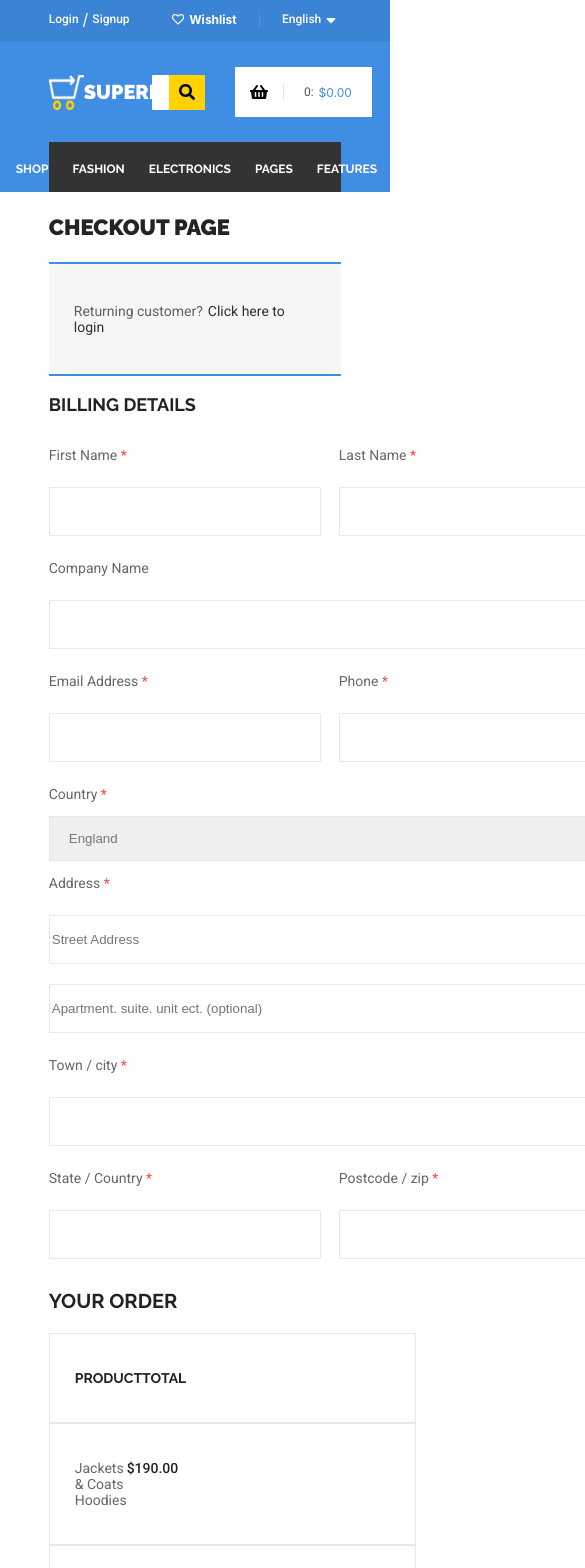
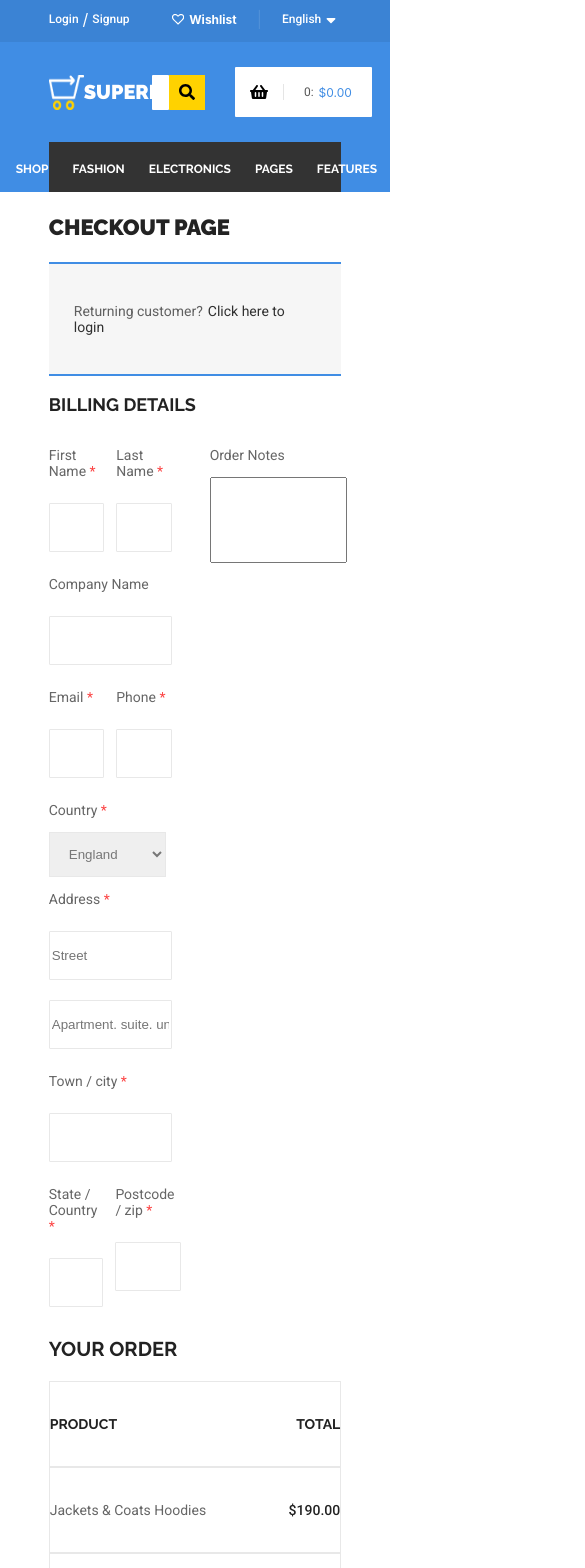
Before and after one commit to Den-programmer/Internet-store, a React app: page /Checkout in a window 390 px wide. Shown: the top 1568 px of the page, 585 px wide, since content can reach past the window. Built offline with nearby package versions, Linux system fonts and the light colour scheme.

Commit message:
Responsive checkout page

```diff
--- a/src/assets/locals/en/translation.json
+++ b/src/assets/locals/en/translation.json
@@ -99,10 +99,10 @@
     "first_name": "First Name",
     "last_name": "Last Name",
     "company_name": "Company Name",
-    "email_address": "Email Address",
+    "email_address": "Email",
     "country": "Country",
     "England": "England",
-    "street_address": "Street Address",
+    "street_address": "Street",
     "apartments": "Apartment. suite. unit ect. (optional)",
     "townOrcity": "Town / city",
     "stateOrCountry": "State / Country",
--- a/src/components/Checkout/CheckoutContent/BillingDetails/billingDetails.module.scss
+++ b/src/components/Checkout/CheckoutContent/BillingDetails/billingDetails.module.scss
@@ -20,8 +20,11 @@
     }
     .form {
         display: flex;
+        justify-content: space-between;
         .mainFormContent {
+            width: 40%;
             .formItem {
+                width: 100%;
                 p {
                     color: #666666;
                     font-size: 14px;
@@ -32,17 +35,18 @@
                     margin: 10px 0px;
                 }
                 .shortInput {
-                    width: 266px;
+                    width: 100%;
                     height: 45px;
                 }
                 .wideInput {
-                    width: 550px;
+                    width: 100%;
                     height: 45px;
                 }
             }
             .country {
+                width: 100%;
                 select {
-                    width: 550px;
+                    width: 100%;
                     height: 45px;
                     border: 1px solid #E8E8E8;
                     color: #777777;
@@ -51,15 +55,32 @@
             }
         }
         .orderNotes {
+            width: 45%;
             p {
                 color: #666666;
                 font-size: 14px;
             }
             textarea {
-                width: 550px;
+                width: 100%;
                 height: 80px;
                 resize: none;
             }
         }
     }
 }
+
+@media screen and (max-device-width: 776px) {
+    .billingDetails {
+        .form {
+            display: flex;
+            flex-direction: column;
+            align-items: center;
+            .mainFormContent {
+                width: 90%;
+            }
+            .orderNotes {
+                width: 90%;
+            }
+        }
+    }
+}
--- a/src/components/Checkout/CheckoutContent/Order/order.module.scss
+++ b/src/components/Checkout/CheckoutContent/Order/order.module.scss
@@ -12,7 +12,7 @@
     .characteristics {
         .characteristic {
             border: 1px solid #E8E8E8;
-            padding: 22px 340px 22px 25px;
+            padding: 20px 0px;
             display: flex;
             justify-content: space-between;
             .characteristic__title {
```
